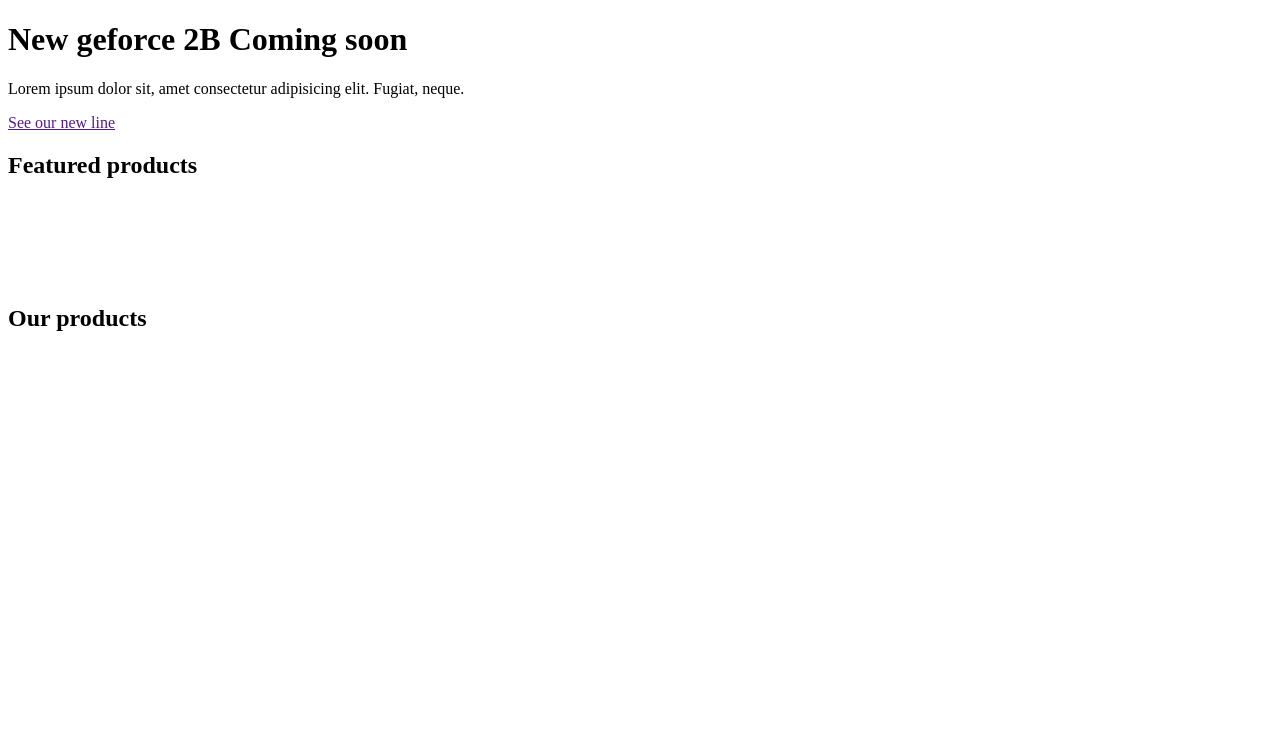
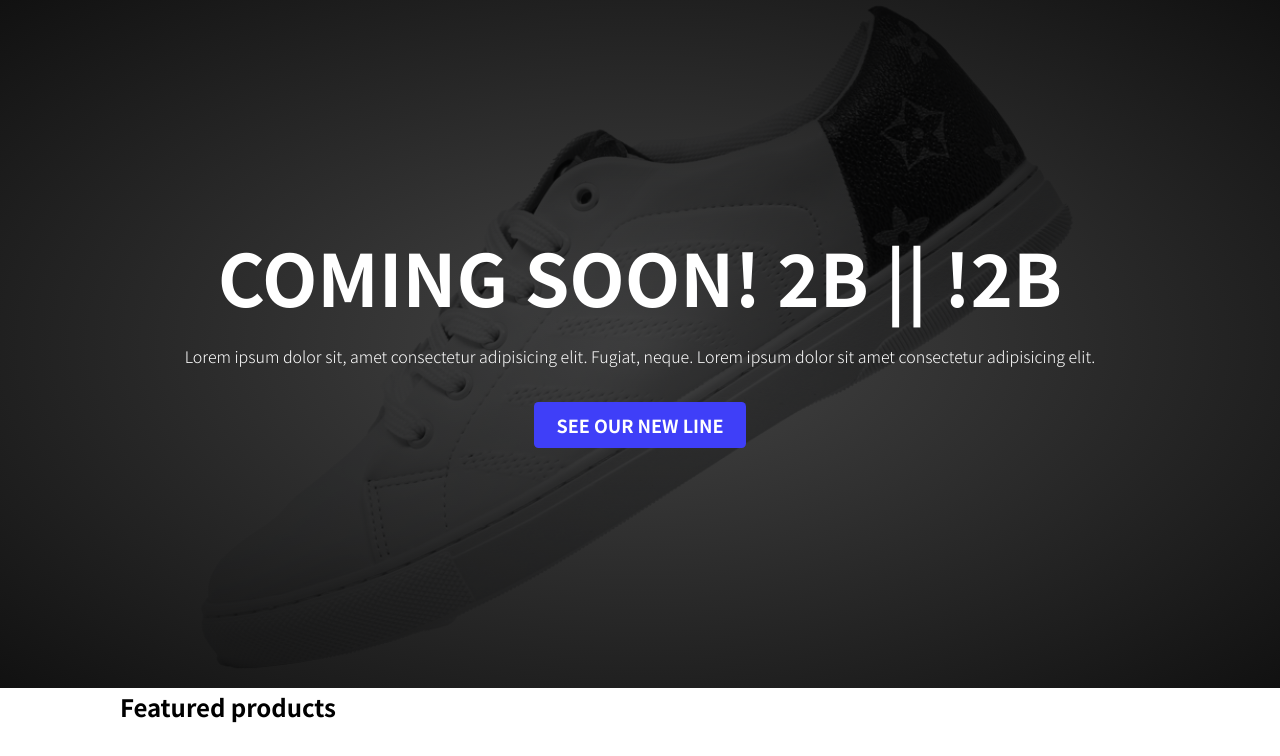
Before and after one commit to Whitimus/landing-page, a plain HTML site: page index.html in a window 1280 px wide. Shown: the top 756 px of the page. Drawn offline with Linux system fonts and the light colour scheme.

Commit message:
Added layout and Styled hero section with SCSS

```diff
--- a/index.html
+++ b/index.html
@@ -8,38 +8,38 @@
 		<link rel="preconnect" href="https://fonts.googleapis.com" />
 		<link rel="preconnect" href="https://fonts.gstatic.com" crossorigin />
 		<link
-			href="https://fonts.googleapis.com/css2?family=Noto+Sans+JP&display=swap"
+			href="https://fonts.googleapis.com/css2?family=Noto+Sans+JP:wght@300;700&display=swap"
 			rel="stylesheet"
 		/>
 
-		<link rel="stylesheet" href="./css/styles.css" />
+		<link rel="stylesheet" href="./scss/main.css" />
 	</head>
 	<body>
 		<header class="hero">
-			<div class="container">
-				<h1 class="main-text">New geforce 2B Coming soon</h1>
+			<div class="container flow">
+				<h1 class="main-title">Coming Soon! 2B || !2B</h1>
 				<p>
 					Lorem ipsum dolor sit, amet consectetur adipisicing elit. Fugiat,
-					neque.
+					neque. Lorem ipsum dolor sit amet consectetur adipisicing elit.
 				</p>
 				<a href="" class="btn">See our new line </a>
 			</div>
 		</header>
 		<main>
 			<section class="feature">
-				<div class="container">
+				<div class="container flow">
 					<h2 class="section-title">Featured products</h2>
 					<div class="split">
 						<a href="" class="featured__item">
-							<img src="" alt="" featured__image />
+							<img src="img/shoe-4.png" alt="" featured__image />
 							<p class="featured__details"></p>
 						</a>
 						<a href="" class="featured__item">
-							<img src="" alt="" featured__image />
+							<img src="img/shoe-5.png" alt="" featured__image />
 							<p class="featured__details"></p>
 						</a>
 						<a href="" class="featured__item">
-							<img src="" alt="" featured__image />
+							<img src="img/shoe-6.png" alt="" featured__image />
 							<p class="featured__details"></p>
 						</a>
 					</div>
@@ -49,21 +49,30 @@
 				<div class="container">
 					<h2 class="section-title">Our products</h2>
 					<article class="product">
-						<img src="" alt="" class="product__image" />
+						<img src="img/shoe-1.png" alt="" class="product__image" />
 						<h3 class="product__titile"></h3>
-						<p class="product__description"></p>
+						<p class="product__description">
+							Lorem ipsum dolor sit amet consectetur adipisicing elit. Delectus,
+							molestias!
+						</p>
 						<a href="" class="btn"></a>
 					</article>
 					<article class="product">
-						<img src="" alt="" class="product__image" />
+						<img src="img/shoe-2.png" alt="" class="product__image" />
 						<h3 class="product__titile"></h3>
-						<p class="product__description"></p>
+						<p class="product__description">
+							Lorem, ipsum dolor sit amet consectetur adipisicing elit.
+							Consequatur, laudantium?
+						</p>
 						<a href="" class="btn"></a>
 					</article>
 					<article class="product">
-						<img src="" alt="" class="product__image" />
+						<img src="img/shoe-3.png" alt="" class="product__image" />
 						<h3 class="product__titile"></h3>
-						<p class="product__description"></p>
+						<p class="product__description">
+							Lorem ipsum dolor sit, amet consectetur adipisicing elit. Non,
+							totam.
+						</p>
 						<a href="" class="btn"></a>
 					</article>
 				</div>
--- /dev/null
+++ b/scss/main.scss
@@ -0,0 +1,76 @@
+// reset
+*,
+*::before,
+*::after {
+	box-sizing: border-box;
+}
+
+body {
+	margin: 0;
+	font-family: 'Noto Sans JP', sans-serif;
+	line-height: 1.6;
+}
+img {
+	max-width: 100%;
+	display: block;
+}
+
+h1,
+h2,
+h3,
+p {
+	margin: 0;
+}
+
+/*******Typography********/
+
+.main-title {
+	font-size: clamp(3rem, 5vw + 1rem, 4.5rem);
+	line-height: 1;
+	text-transform: uppercase;
+}
+
+.section-title {
+}
+
+/*******Layout********/
+
+.container {
+	width: 85%;
+	max-width: 65em;
+	margin: 0 auto;
+}
+.flow > * + * {
+	margin-top: var(--flow-space, 2rem);
+}
+.hero {
+	color: #fff;
+	text-align: center;
+	padding: 15em 0;
+	background-image: url(../img/shoe-3.png), radial-gradient(#444, #111);
+	background-repeat: no-repeat;
+	background-size: contain;
+	background-blend-mode: multiply;
+	background-attachment: fixed;
+	background-position: center center;
+}
+
+/*******Components********/
+
+.btn {
+	display: inline-block;
+	text-decoration: none;
+	font-weight: 700;
+	text-transform: uppercase;
+	font-size: 1.125rem;
+	padding: 0.5em 1.25em;
+	background-color: var(--clr-accent, rgb(63, 63, 248));
+	color: var(--clr-text, #fff);
+	border-radius: 0.25em;
+	transition: transform 250ms ease-in-out, opacity 150ms linear;
+}
+.btn:hover,
+.btn:focus {
+	transform: scale(1.2);
+	opacity: 0.7;
+}
```
Also changed, not shown: scss/main.css (added), 1 other file.
